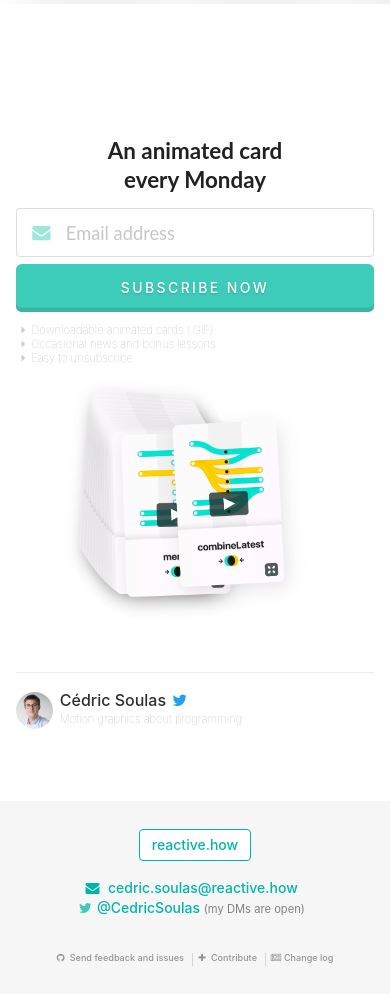
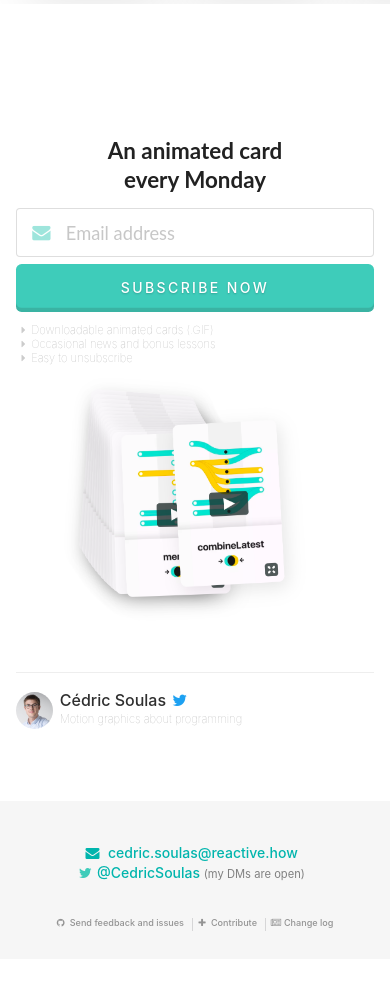
Before and after one commit to cedricss/reactive.how, a Jekyll site: the page built from index.html, in a window 390 px wide and 1400 px high, scrolled down 419 px, cut to the strip 406-1400 px from the top of the window. Built offline with Jekyll 4.4.1, drawn with Linux system fonts in a browser that asks for light colours; after the commit the page ends 1784 px from its top, so only the background shows below that.

Commit message:
Fix logo overlap on small screens

```diff
--- a/css/main.scss
+++ b/css/main.scss
@@ -148,6 +148,12 @@ ul.triangle {
     border: 1px solid #00b5ad;
     color: #00b5ad;
     text-decoration: none;
+}
+
+@media only screen and (max-width: 1140px) {
+    .ui.logo.label {
+        display: none!important;
+    }
 }
 
 a.segment {
```
